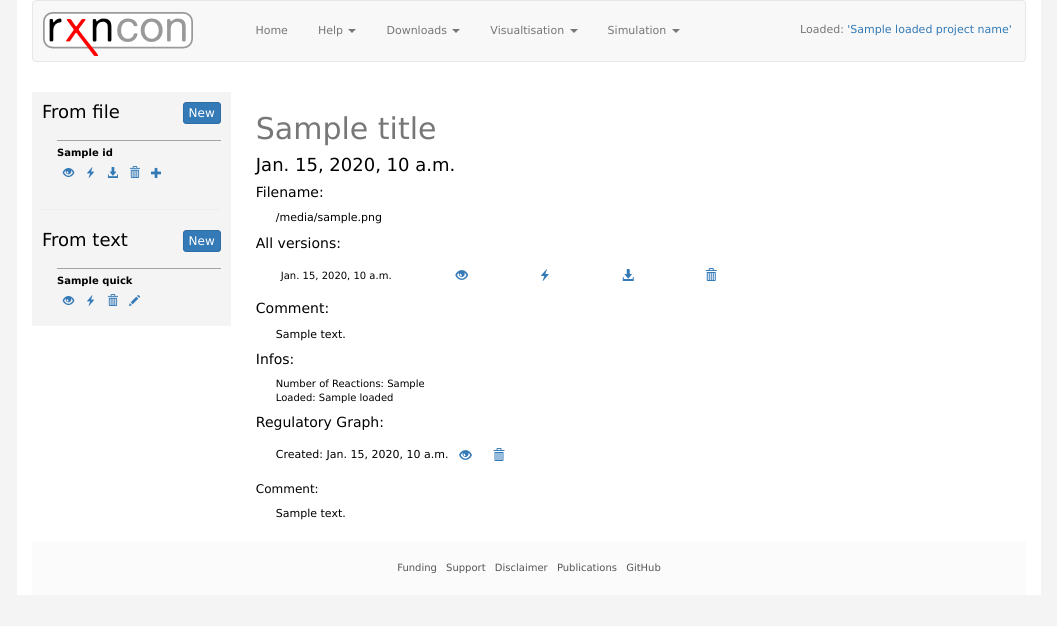
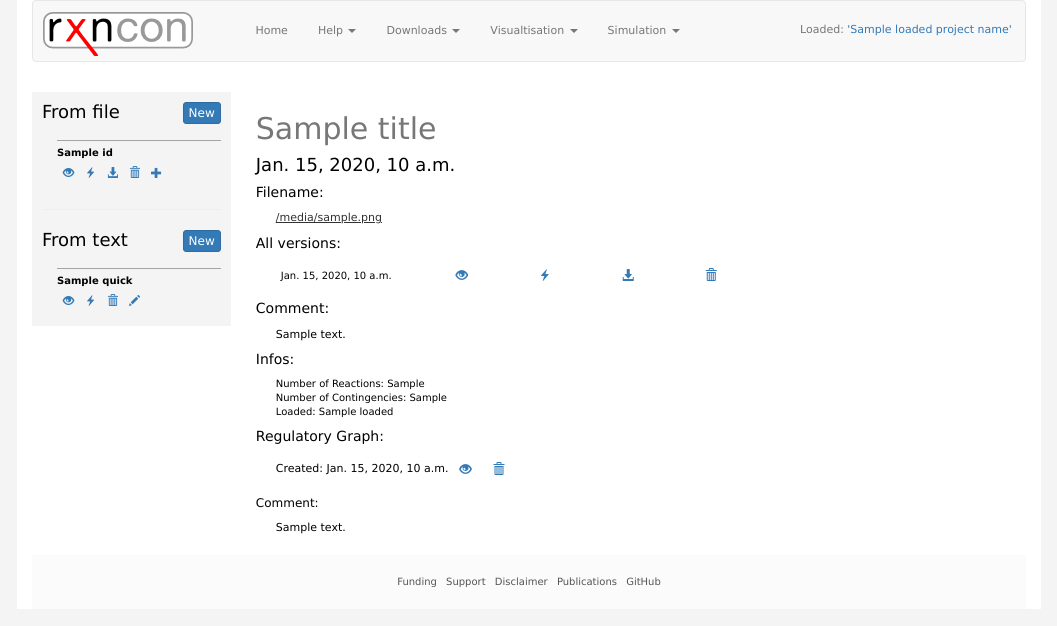
Before and after one commit to rxncon/workbench, a Django app: template src/templates/file_detail.html in a window 1280 px wide. Shown: the top 626 px of the page, without its empty margins (111-1168 px from the left). Run offline with Django 3.2, Linux system fonts and the light colour scheme; the template is opened without the code that fills it: most values are stand-ins (such as "Sample title", 1, 10 or a date in 2020); some libraries are stand-ins or nearby versions.

Commit message:
enhanced detail view of file detail

```diff
--- a/src/static/css/base.css
+++ b/src/static/css/base.css
@@ -200,10 +200,13 @@ h4.caption {
 	/*padding-right: 15px;*/
 /*}*/
 
-/*.detail_content{*/
-	/*padding-left: 15px;*/
-	/*padding-right: 15px;*/
-/*}*/
+.detail_content .project_name{
+	font-size: 11px;
+	text-decoration: underline;
+	/*text-decoration: none;*/
+	/*color: #555;*/
+	color: #333;
+}
 
 
 .detail_content tr{
--- a/src/templates/file_detail.html
+++ b/src/templates/file_detail.html
@@ -12,7 +12,7 @@
 
     <div class="detail_content">
         <h5>Filename: </h5>
-        <p>{{ instance.get_filename }}</p>
+        <a class="project_name" href="{{ file.get_download_url }}"><p>{{ instance.get_filename }}</p></a>
 
         <h5>All versions:</h5>
             <table>
@@ -53,6 +53,7 @@
         <h5>Infos:</h5>
         <ul>
             <li>Number of Reactions: {{ nr_reactions }}</li>
+            <li>Number of Contingencies: {{ nr_contingencies }}</li>
             <li>Loaded: {{ loaded }}</li>
         </ul>
 
```
Also changed, not shown: src/fileTree/views.py (+5 -4 lines).
